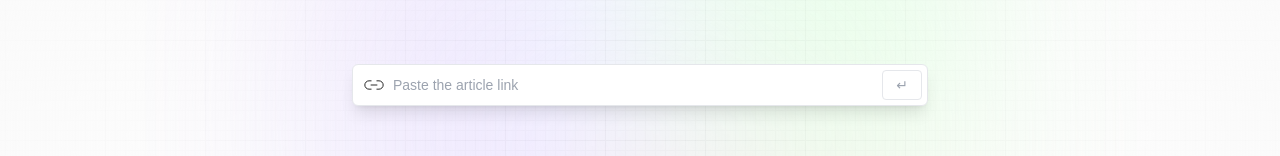
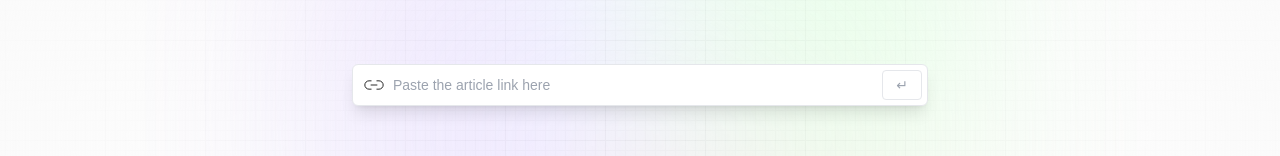
Before and after one commit to Sushant-Lamsal/articlesummarizer, a React (Vite) app: page / in a window 1280 px wide. Shown: the part 265-421 px from the top of the page. Built offline with nearby package versions, Linux system fonts and the light colour scheme; a web font is replaced by a local one.

Commit message:
completed summarizer

```diff
--- a/src/components/Demo.jsx
+++ b/src/components/Demo.jsx
@@ -75,7 +75,7 @@ return (
 
         <input
             type='url'
-            placeholder='Paste the article link'
+            placeholder='Paste the article link here'
             value={article.url}
             onChange={(e) => setArticle({ ...article, url: e.target.value })}
             onKeyDown={handleKeyDown}
```
